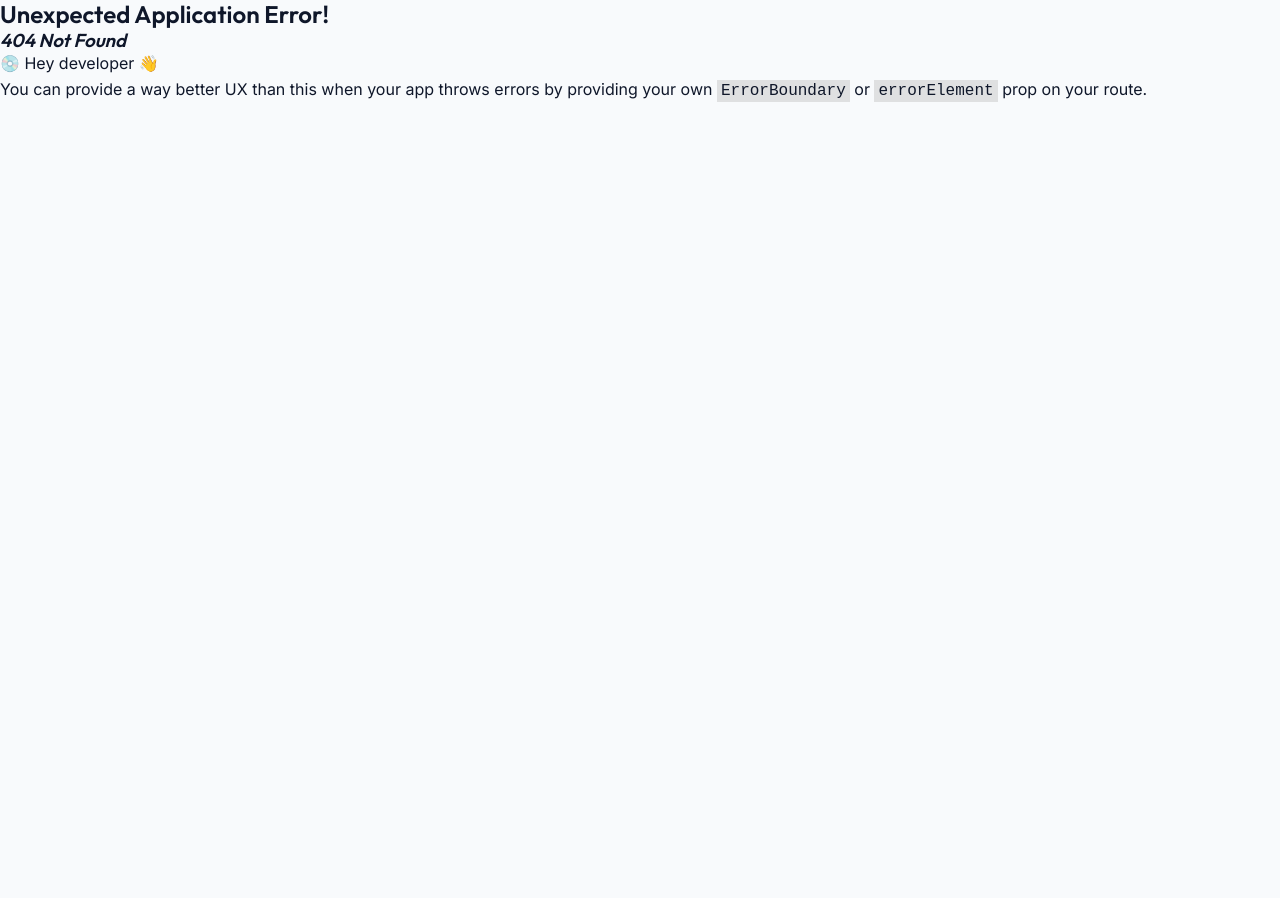
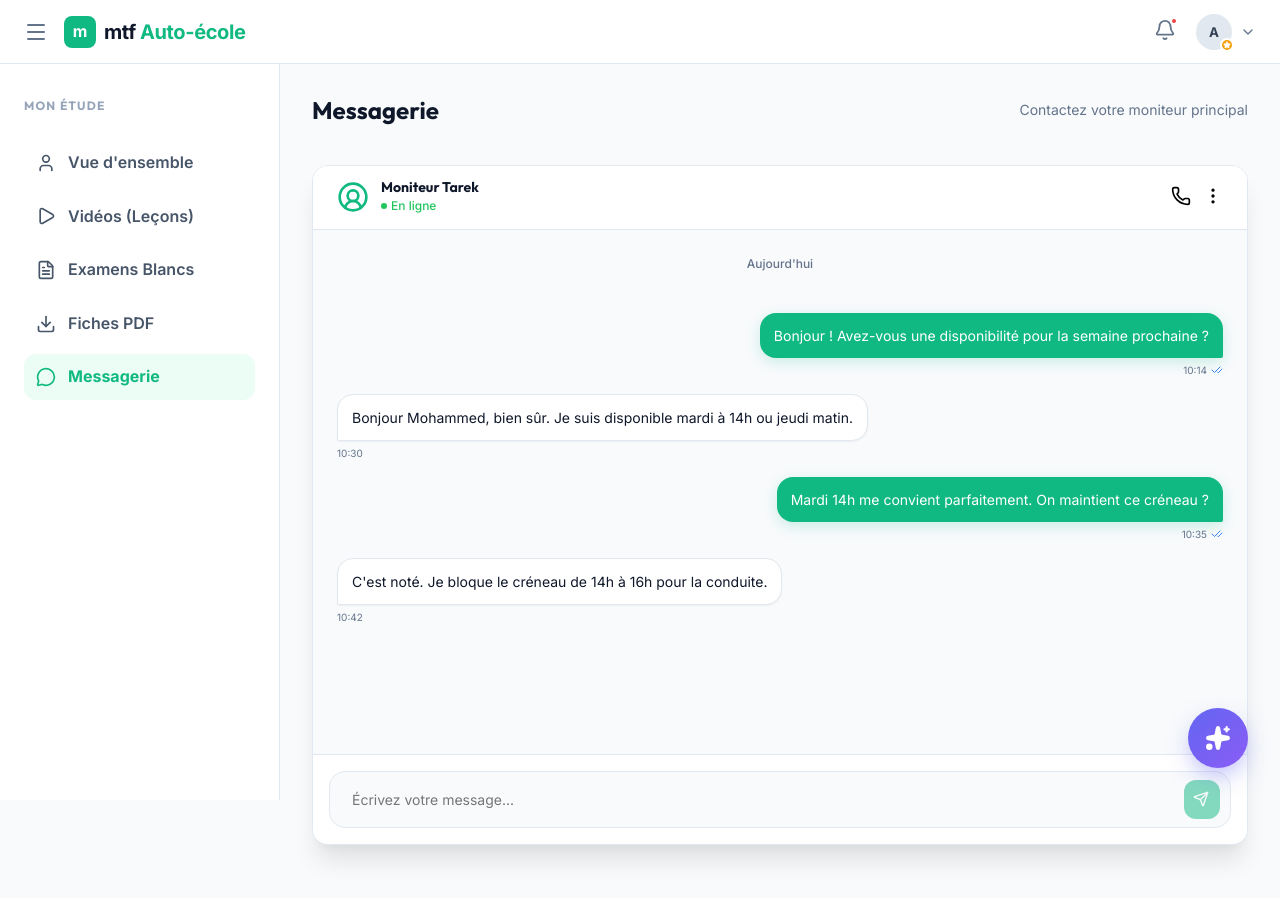
Before and after one commit to mtfdelivery/mtf_Auto--cole, a React (Vite) app: page /dashboard/chat in a window 1280 px wide. Before the commit this address had no page. Shown: the top 898 px of the page. Before the commit the page ends 800 px from the top, so only its background shows below. Built offline with nearby package versions, Linux system fonts and the light colour scheme.

Commit message:
feat: add AI Assistant FAB, dedicated Messagerie page, and chat route

```diff
--- /dev/null
+++ b/src/pages/learner/DashboardChat.tsx
@@ -0,0 +1,17 @@
+import ChatInterface from '@/components/ChatInterface';
+
+export default function DashboardChat() {
+    return (
+        <div style={{ display: 'flex', flexDirection: 'column', height: '100%' }}>
+            <div style={{ display: 'flex', alignItems: 'center', justifyContent: 'space-between', marginBottom: 24 }}>
+                <h2 style={{ fontSize: '1.5rem', fontWeight: 800, color: '#0f172a', margin: 0 }}>Messagerie</h2>
+                <div style={{ fontSize: '0.875rem', color: '#64748b' }}>Contactez votre moniteur principal</div>
+            </div>
+
+            {/* We reuse the ChatInterface we found in components/ */}
+            <div style={{ flex: 1, minHeight: 600 }}>
+                <ChatInterface />
+            </div>
+        </div>
+    );
+}
--- a/src/pages/learner/LearnerLayout.tsx
+++ b/src/pages/learner/LearnerLayout.tsx
@@ -3,7 +3,7 @@ import { Helmet } from 'react-helmet-async';
 import { motion, AnimatePresence } from 'framer-motion';
 import {
     Bell, ChevronDown, User, Settings, LogOut, Play,
-    FileText, Download, Star, Menu, X, MessageSquare
+    FileText, Download, Star, Menu, X, MessageSquare, Sparkles, MessageCircle
 } from 'lucide-react';
 import { Link, Outlet, useLocation } from 'react-router-dom';
 import PageTransition from '@/components/PageTransition';
@@ -25,6 +25,7 @@ export default function LearnerLayout() {
         { path: '/dashboard/videos', label: "Vidéos (Leçons)", icon: Play },
         { path: '/dashboard/exams', label: "Examens Blancs", icon: FileText },
         { path: '/dashboard/pdfs', label: "Fiches PDF", icon: Download },
+        { path: '/dashboard/chat', label: "Messagerie", icon: MessageCircle },
     ];
 
     return (
@@ -178,24 +179,29 @@ export default function LearnerLayout() {
                                 initial={{ opacity: 0, scale: 0.9, y: 20 }}
                                 animate={{ opacity: 1, scale: 1, y: 0 }}
                                 exit={{ opacity: 0, scale: 0.9, y: 20 }}
-                                style={{ width: 340, height: 450, background: '#fff', borderRadius: 20, boxShadow: '0 20px 25px -5px rgba(0,0,0,0.1), 0 8px 10px -6px rgba(0,0,0,0.1)', border: '1px solid #e2e8f0', display: 'flex', flexDirection: 'column', overflow: 'hidden' }}
+                                style={{ width: 340, height: 450, background: '#fff', borderRadius: 24, boxShadow: '0 20px 25px -5px rgba(0,0,0,0.1), 0 8px 10px -6px rgba(0,0,0,0.1)', border: '1px solid #e2e8f0', display: 'flex', flexDirection: 'column', overflow: 'hidden' }}
                             >
-                                <div style={{ background: '#3b82f6', color: '#fff', padding: '16px 20px', display: 'flex', alignItems: 'center', justifyContent: 'space-between' }}>
+                                <div style={{ background: 'linear-gradient(135deg, #6366f1, #8b5cf6)', color: '#fff', padding: '16px 20px', display: 'flex', alignItems: 'center', justifyContent: 'space-between' }}>
                                     <div style={{ display: 'flex', alignItems: 'center', gap: 12 }}>
-                                        <div style={{ width: 10, height: 10, background: '#10b981', borderRadius: '50%', border: '2px solid #3b82f6' }} />
+                                        <div style={{ width: 36, height: 36, background: 'rgba(255,255,255,0.2)', borderRadius: 12, display: 'flex', alignItems: 'center', justifyContent: 'center' }}>
+                                            <Sparkles size={20} fill="currentColor" />
+                                        </div>
                                         <div>
-                                            <div style={{ fontWeight: 700, fontSize: '0.9375rem' }}>Moniteur Tarek</div>
-                                            <div style={{ fontSize: '0.75rem', opacity: 0.8 }}>En ligne</div>
+                                            <div style={{ fontWeight: 700, fontSize: '1rem', letterSpacing: '-0.01em' }}>IA CodeDrive</div>
+                                            <div style={{ fontSize: '0.75rem', opacity: 0.9, fontWeight: 500 }}>Assistant Virtuel</div>
                                         </div>
                                     </div>
-                                    <button onClick={() => setIsChatOpen(false)} style={{ background: 'transparent', border: 'none', color: '#fff', cursor: 'pointer', display: 'flex', alignItems: 'center', justifyContent: 'center' }}><X size={20} /></button>
+                                    <button onClick={() => setIsChatOpen(false)} style={{ background: 'transparent', border: 'none', color: '#fff', cursor: 'pointer', display: 'flex', alignItems: 'center', justifyContent: 'center', opacity: 0.8, transition: 'opacity 0.2s' }}><X size={20} /></button>
                                 </div>
-                                <div style={{ flex: 1, background: '#f8fafc', padding: 16, overflowY: 'auto', display: 'flex', flexDirection: 'column', gap: 16 }}>
-                                    <div style={{ alignSelf: 'flex-start', background: '#fff', padding: '10px 14px', borderRadius: 16, borderBottomLeftRadius: 4, fontSize: '0.875rem', color: '#475569', border: '1px solid #e2e8f0' }}>Bonjour ! Prêt pour de nouveaux examens blancs ?</div>
+                                <div style={{ flex: 1, background: '#f8fafc', padding: 20, overflowY: 'auto', display: 'flex', flexDirection: 'column', gap: 16 }}>
+                                    <div style={{ alignSelf: 'flex-start', background: '#fff', padding: '14px 16px', borderRadius: 16, borderBottomLeftRadius: 4, fontSize: '0.875rem', color: '#334155', border: '1px solid #e2e8f0', lineHeight: 1.5, boxShadow: '0 1px 2px rgba(0,0,0,0.02)' }}>
+                                        Bonjour ! Je suis votre assistant virtuel IA. 🤖<br /><br />
+                                        Avez-vous une question concernant une leçon, une règle de priorité, ou un panneau spécifique ?
+                                    </div>
                                 </div>
                                 <div style={{ padding: 16, background: '#fff', borderTop: '1px solid #e2e8f0' }}>
                                     <div style={{ background: '#f1f5f9', borderRadius: 24, padding: '8px 16px', display: 'flex', alignItems: 'center' }}>
-                                        <input type="text" placeholder="Posez une question..." style={{ border: 'none', background: 'transparent', outline: 'none', flex: 1, fontSize: '0.875rem' }} />
+                                        <input type="text" placeholder="Posez votre question à l'IA..." style={{ border: 'none', background: 'transparent', outline: 'none', flex: 1, fontSize: '0.875rem', color: '#0f172a' }} />
                                     </div>
                                 </div>
                             </motion.div>
@@ -205,12 +211,12 @@ export default function LearnerLayout() {
                     <button
                         onClick={() => setIsChatOpen(!isChatOpen)}
                         style={{
-                            width: 56, height: 56, borderRadius: '50%', background: '#3b82f6', color: '#fff',
-                            border: 'none', boxShadow: '0 10px 25px -5px rgba(59, 130, 246, 0.5)',
+                            width: 60, height: 60, borderRadius: '50%', background: 'linear-gradient(135deg, #6366f1, #8b5cf6)', color: '#fff',
+                            border: 'none', boxShadow: '0 10px 25px -5px rgba(99, 102, 241, 0.5)',
                             display: 'flex', alignItems: 'center', justifyContent: 'center', cursor: 'pointer', transition: 'transform 0.2s'
                         }}
                     >
-                        {isChatOpen ? <X size={24} /> : <MessageSquare size={24} fill="currentColor" />}
+                        {isChatOpen ? <X size={24} /> : <Sparkles size={26} fill="currentColor" />}
                     </button>
                 </div>
             </div>
--- a/src/router/index.tsx
+++ b/src/router/index.tsx
@@ -24,6 +24,7 @@ const DashboardOverview = lazy(() => import('@/pages/learner/DashboardOverview')
 const DashboardVideos = lazy(() => import('@/pages/learner/DashboardVideos'));
 const DashboardExams = lazy(() => import('@/pages/learner/DashboardExams'));
 const DashboardPDFs = lazy(() => import('@/pages/learner/DashboardPDFs'));
+const DashboardChat = lazy(() => import('@/pages/learner/DashboardChat'));
 
 // We create a map of import functions to feed to the NavBar for prefetching
 const prefetchRoutes = {
@@ -141,6 +142,7 @@ const router = createBrowserRouter([
             { path: 'videos', element: <Suspense fallback={<PageSkeleton />}><DashboardVideos /></Suspense> },
             { path: 'exams', element: <Suspense fallback={<PageSkeleton />}><DashboardExams /></Suspense> },
             { path: 'pdfs', element: <Suspense fallback={<PageSkeleton />}><DashboardPDFs /></Suspense> },
+            { path: 'chat', element: <Suspense fallback={<PageSkeleton />}><DashboardChat /></Suspense> },
         ]
     },
     {
```
